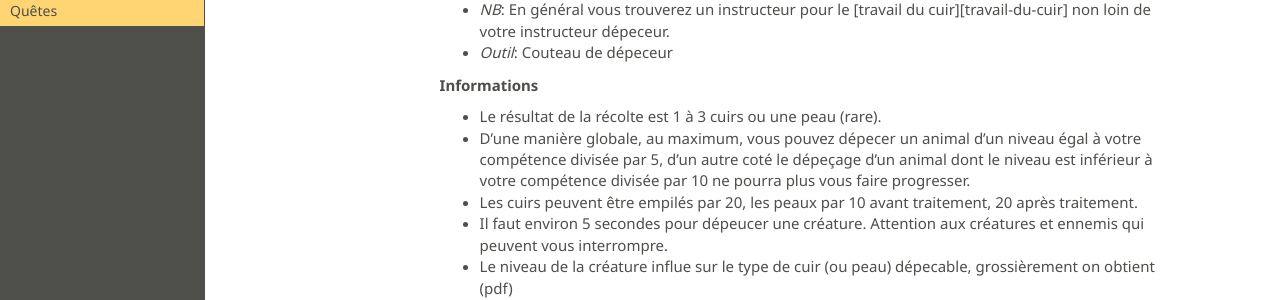
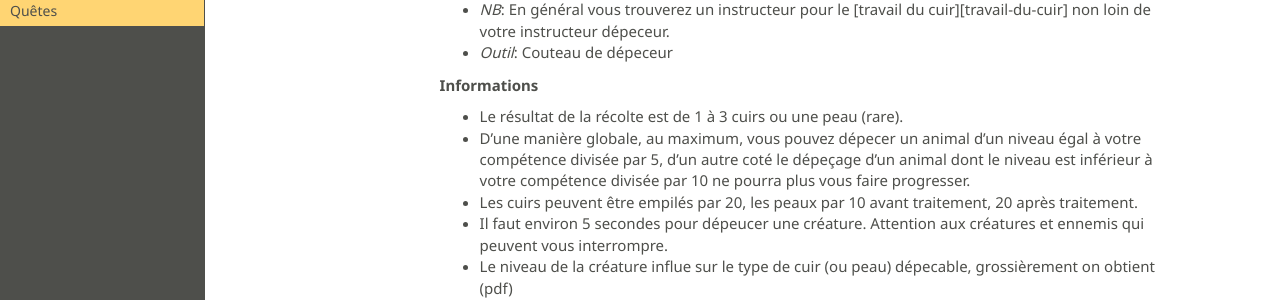
Before and after one commit to toxinu/vanilla-doc, a Jekyll site: the page built from docs/metiers-principaux/index.md, in a window 1280 px wide and 900 px high, scrolled down 440 px. Shown: the part 154-454 px from the top of the window. Built offline with Jekyll 4.4.1, drawn with Linux system fonts in a browser that asks for light colours; nearby versions of some CDN libraries; Markdown is read by kramdown in place of the engine named in the settings.

```diff
--- a/docs/metiers-principaux/index.md
+++ b/docs/metiers-principaux/index.md
@@ -27,7 +27,7 @@ La qualité et le type de cuir que vous obtenez dépendent du niveau de la créa
 
 **Informations**
 
-* Le résultat de la récolte est 1 à 3 cuirs ou une peau (rare).
+* Le résultat de la récolte est de 1 à 3 cuirs ou une peau (rare).
 * D'une manière globale, au maximum, vous pouvez dépecer un animal d'un niveau égal à votre compétence divisée par 5, d'un autre coté le dépeçage d'un animal dont le niveau est inférieur à votre compétence divisée par 10 ne pourra plus vous faire progresser.
 * Les cuirs peuvent être empilés par 20, les peaux par 10 avant traitement, 20 après traitement.
 * Il faut environ 5 secondes pour dépeucer une créature. Attention aux créatures et ennemis qui peuvent vous interrompre.
```
